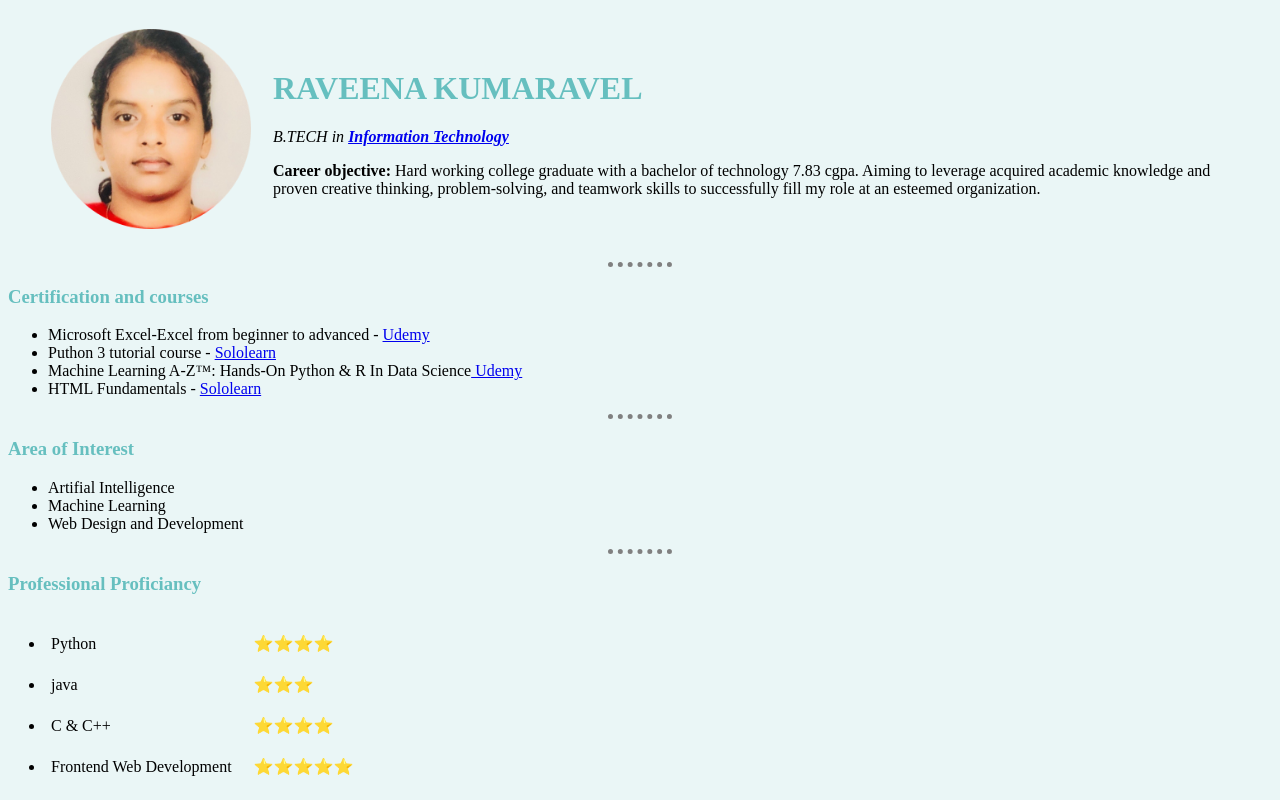
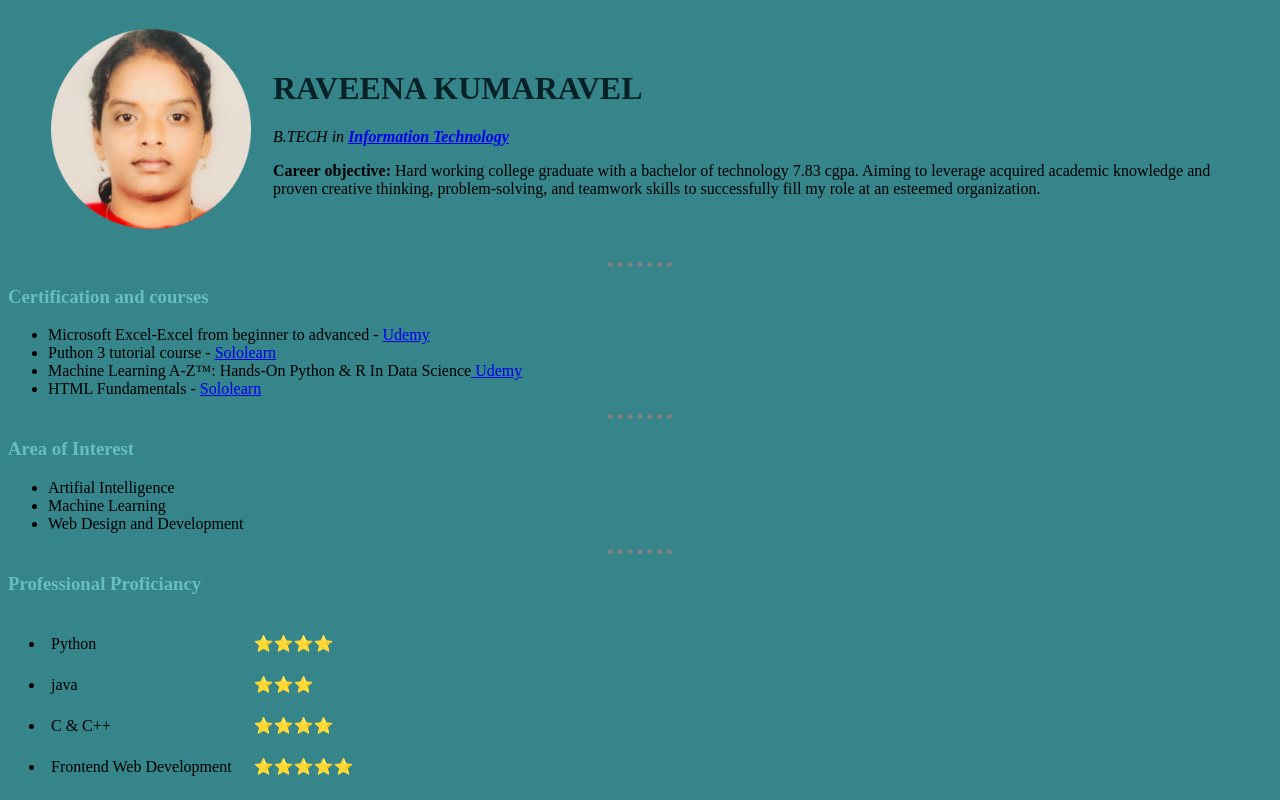
Before and after one commit to RaveenaKumaravel/cv, a plain HTML site: page index.html in a window 1280 px wide. Shown: the top 800 px of the page. Drawn offline with Linux system fonts and the light colour scheme.

Commit message:
Update style.css

```diff
--- a/css/style.css
+++ b/css/style.css
@@ -1,6 +1,6 @@
 
 body {
-  background-color: #EAF6F6;
+  background-color: #35858B;
 }
 hr {
   border-style: none;
@@ -10,7 +10,7 @@ hr {
   width: 5%;
 }
 h1 {
-  color: #66BFBF;
+  color: #072227;
 }
 h3 {
   color: #66bFBF;
```
